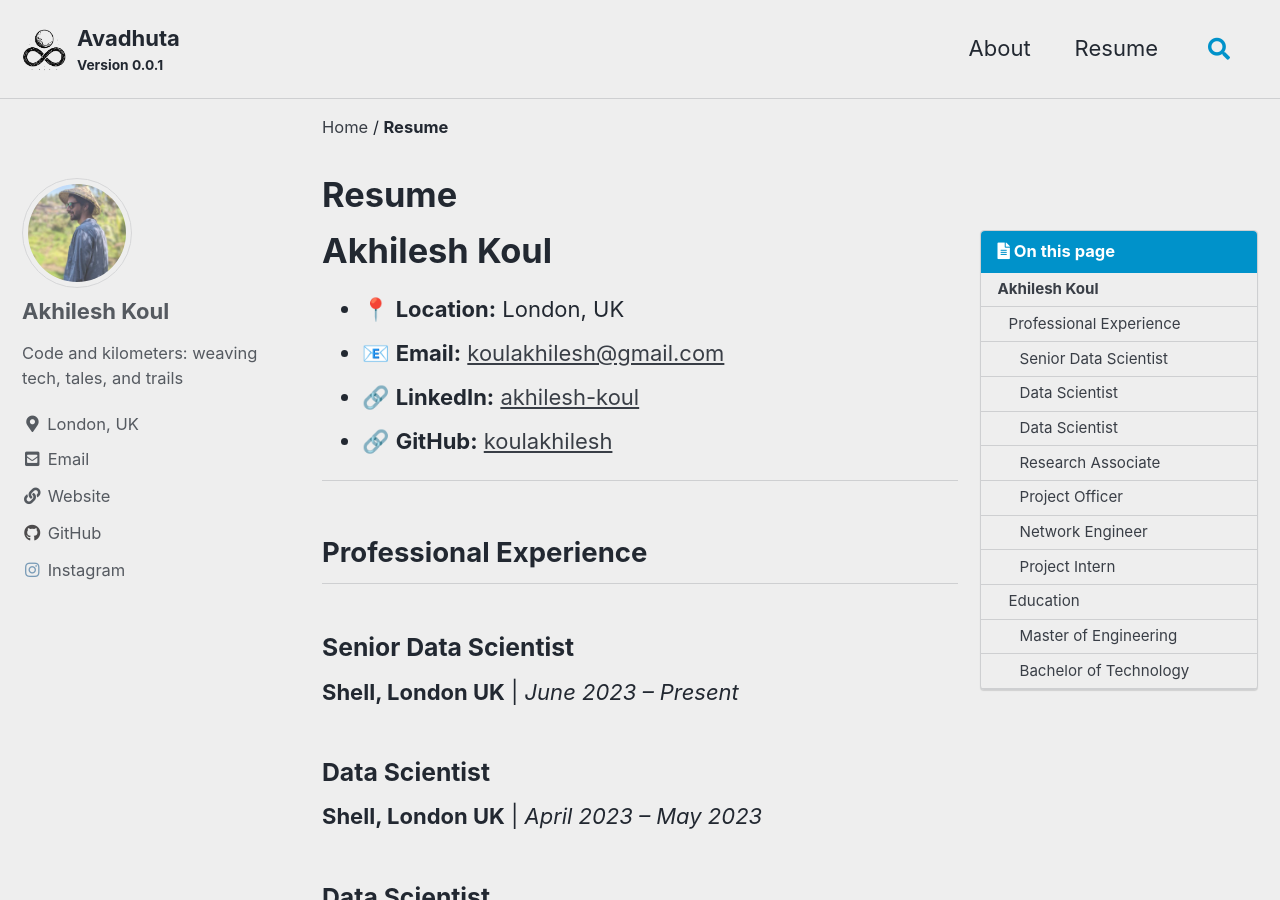
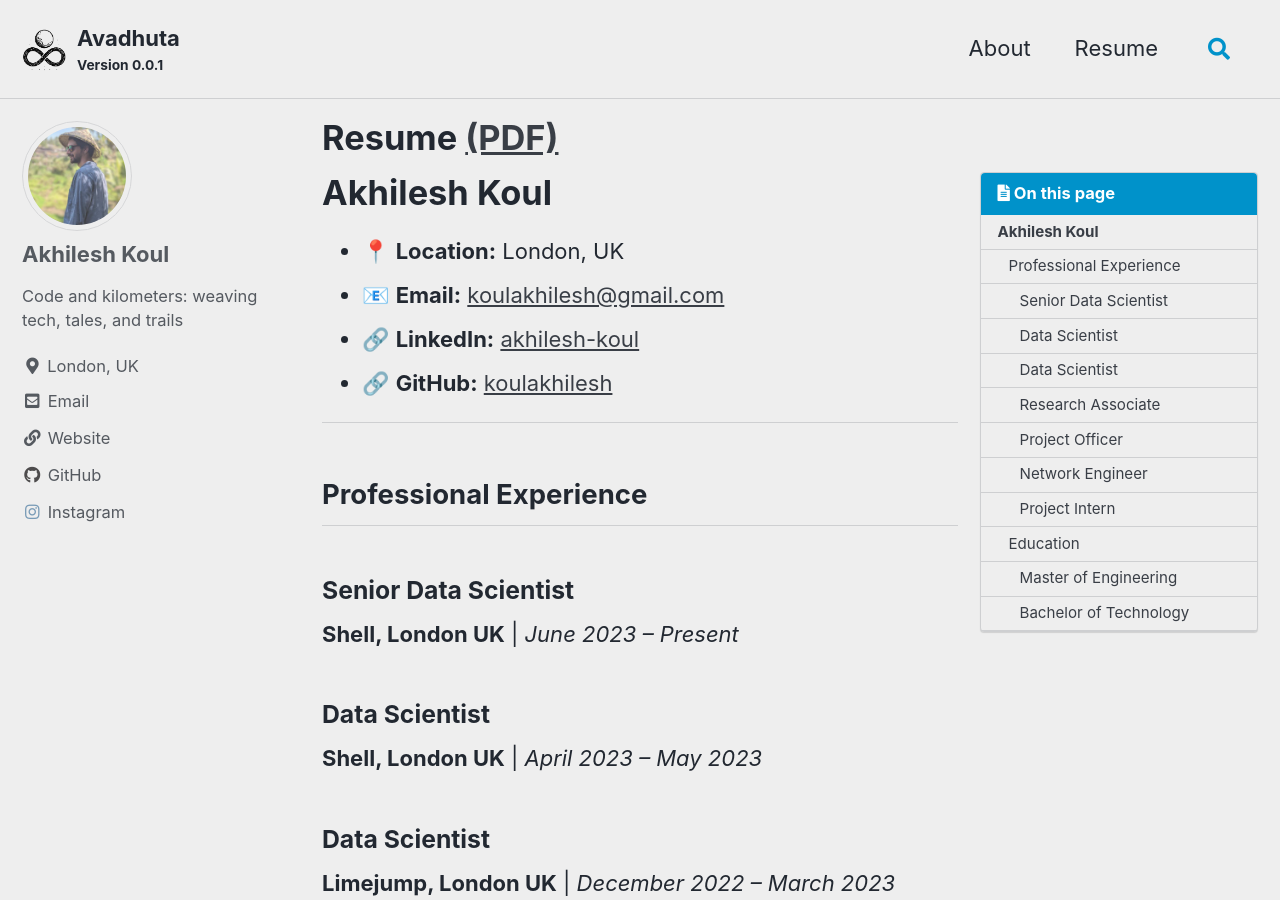
Before and after one commit to koulakhilesh/koulakhilesh.github.io, a Jekyll site: the page built from _pages/resume.md, in a window 1280 px wide and 900 px high. Built offline with Jekyll 4.4.1, drawn with Linux system fonts in a browser that asks for light colours; cached includes are drawn as plain includes.

Commit message:
Added resume layout

```diff
--- /dev/null
+++ b/_layouts/resume.html
@@ -0,0 +1,68 @@
+---
+layout: default
+---
+
+{% if page.header.overlay_color or page.header.overlay_image or page.header.image %}
+  {% include page__hero.html %}
+{% elsif page.header.video.id and page.header.video.provider %}
+  {% include page__hero_video.html %}
+{% endif %}
+
+<div id="main" role="main">
+  {% include sidebar.html %}
+
+  <article class="page" itemscope itemtype="https://schema.org/CreativeWork">
+    {% if page.title %}
+      <meta itemprop="headline" content="{{ page.title | markdownify | strip_html | strip_newlines | escape_once }}">
+    {% endif %}
+    {% if page.excerpt %}
+      <meta itemprop="description" content="{{ page.excerpt | markdownify | strip_html | strip_newlines | escape_once }}">
+    {% endif %}
+    {% if page.date %}
+      <meta itemprop="datePublished" content="{{ page.date | date_to_xmlschema }}">
+    {% endif %}
+    {% if page.last_modified_at %}
+      <meta itemprop="dateModified" content="{{ page.last_modified_at | date_to_xmlschema }}">
+    {% endif %}
+
+    <div class="page__inner-wrap">
+      {% unless page.header.overlay_color or page.header.overlay_image %}
+        <header>
+          {% if page.title %}
+            <h1 id="page-title" class="page__title" itemprop="headline">
+              {{ page.title | markdownify | remove: "<p>" | remove: "</p>" }}
+              {% if page.pdf_link %}
+                <a href="{{ page.pdf_link }}" target="_blank">(PDF)</a>
+              {% endif %}
+            </h1>
+          {% endif %}
+        </header>
+      {% endunless %}
+
+      <section class="page__content" itemprop="text">
+        {% if page.toc %}
+          <aside class="sidebar__right {% if page.toc_sticky %}sticky{% endif %}">
+            <nav class="toc">
+              <header>
+                <h4 class="nav__title">
+                  <i class="fas fa-{{ page.toc_icon | default: 'file-alt' }}"></i>
+                  {{ page.toc_label | default: site.data.ui-text[site.locale].toc_label | default: "On this page" }}
+                </h4>
+              </header>
+              {% include toc.html sanitize=true html=content h_min=1 h_max=6 class="toc__menu" skip_no_ids=true %}
+            </nav>
+          </aside>
+        {% endif %}
+        {{ content }}
+      </section>
+
+      <footer class="page__meta">
+        {% if site.data.ui-text[site.locale].meta_label %}
+          <h4 class="page__meta-title">{{ site.data.ui-text[site.locale].meta_label }}</h4>
+        {% endif %}
+        {% include page__taxonomy.html %}
+        {% include page__date.html %}
+      </footer>
+    </div>
+  </article>
+</div>
--- a/_pages/resume.md
+++ b/_pages/resume.md
@@ -3,7 +3,10 @@
 title: "Resume"
 excerpt: "What have I done."
 last_modified_at: 2021-10-28T12:21:00+01:00
+layout: resume
 toc: true
+pdf_link: "/assets/pdf/resume.pdf"
+
 ---
 # Akhilesh Koul
 
```
